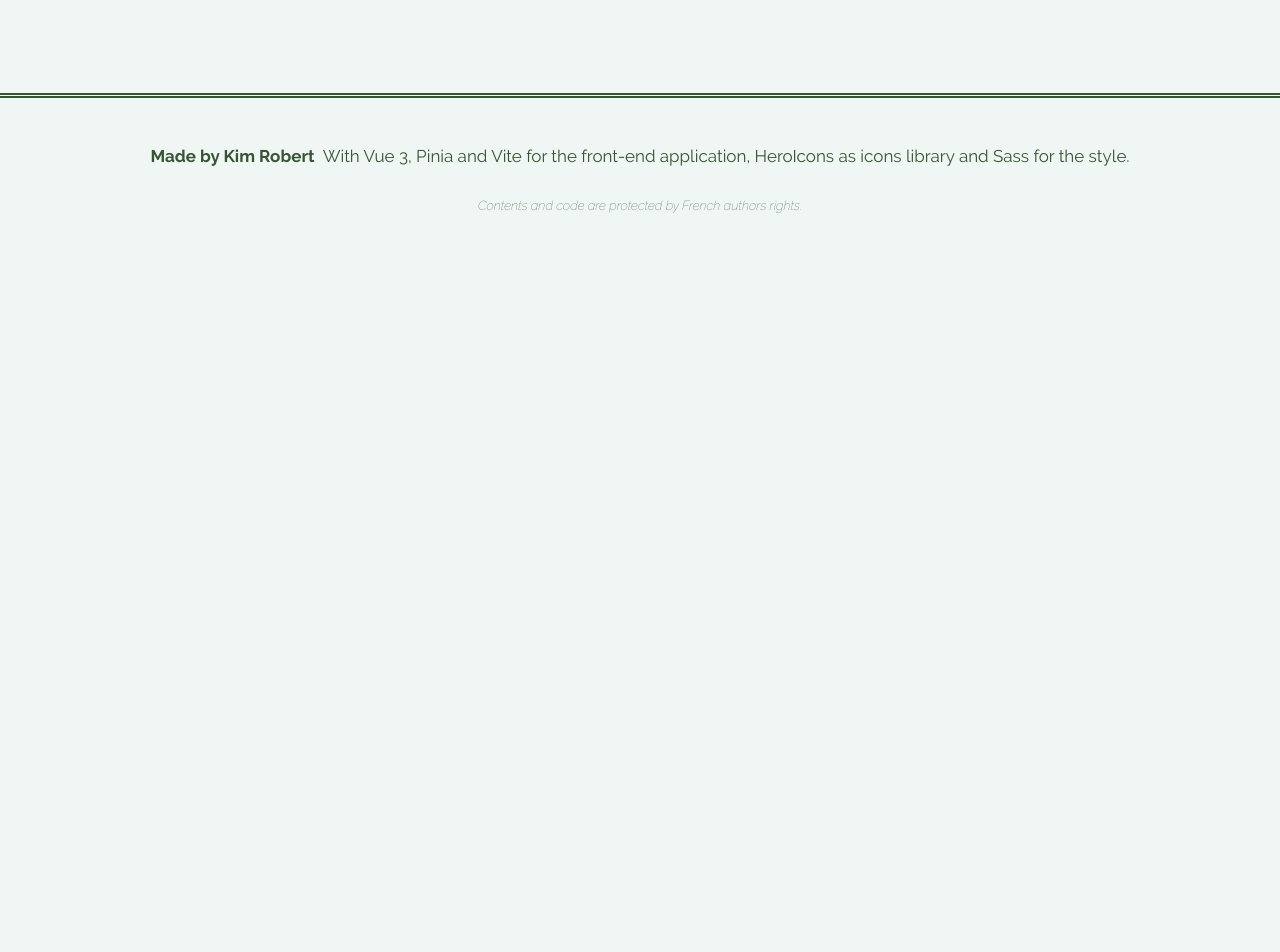
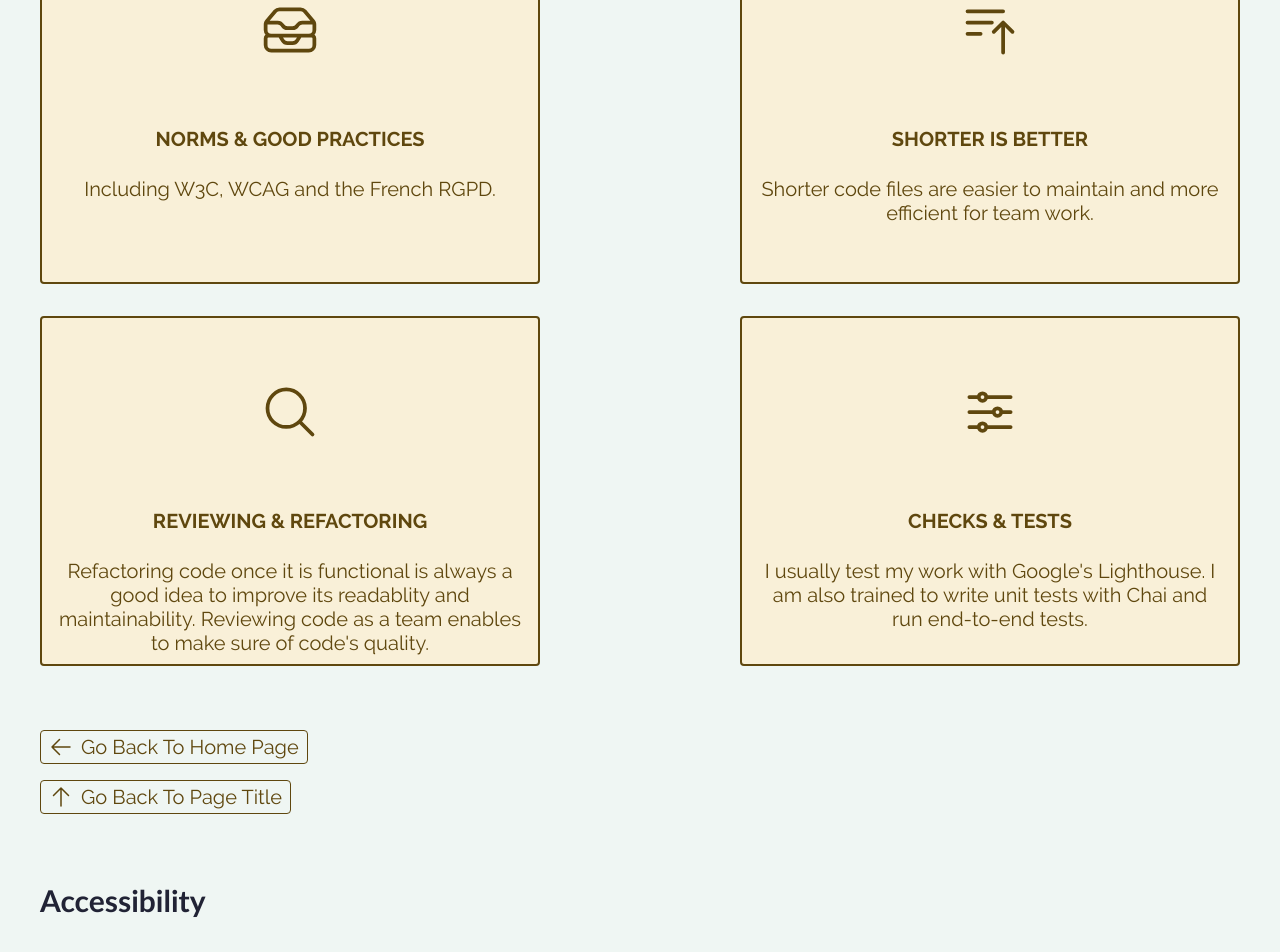
Before and after one commit to kimt0t0/Devmo, a Vue app: page /commitments in a window 1280 px wide. Shown: the part 920-1872 px from the top of the page. Before the commit the page ends 1182 px from the top, so only its background shows below. Built offline with nearby package versions, Linux system fonts and the light colour scheme; a web font is replaced by a local one.

Commit message:
f.6.1 feat: add commitments view and router as well as basic contents with necessary updates on existing particles

```diff
--- /dev/null
+++ b/src/components/commitments/CommitmentCardComponent.vue
@@ -0,0 +1,94 @@
+<script lang="ts" setup>
+    defineProps<{
+        title: string;
+        description?: string;
+        color?: string;
+        illustration: string;
+    }>();
+</script>
+
+<template>
+    <li :class="'commitment-card __' + color">
+        <div class="cc-illus-container">
+            <slot></slot>
+            <!-- add icon here -->
+        </div>
+        <div class="cc-contents">
+            <h4 class="cc-title">{{ title }}</h4>
+            <p class="cc-txt">{{ description }}</p>
+        </div>
+    </li>
+</template>
+
+<style lang="scss">
+    @import '@/styles/theme.scss';
+
+    .commitment-card {
+        box-sizing: border-box;
+        width: 100%;
+        max-height: 400px;
+        padding: $space-l $space-m;
+        border-radius: $radius-s;
+        margin: $space-m 0;
+        color: $primary;
+        border: 2px solid $primary;
+
+        @media (min-width: $bp-m) {
+            width: 500px;
+            height: 350px;
+        }
+
+        @media (min-width: $bp-xl) {
+            width: 280px;
+            height: 800px;
+        }
+
+        &.__alert {
+            background-color: lighten($alert, 35%);
+            color: darken($alert, 35%);
+            border: 2px solid darken($alert, 35%);
+        }
+
+        &.__danger {
+            background-color: lighten($danger, 40%);
+            color: darken($danger, 30%);
+            border: 2px solid darken($danger, 30%);
+        }
+
+        &.__secondary {
+            background-color: lighten($secondary, 50%);
+            color: darken($secondary, 10%);
+            border: 2px solid darken($secondary, 35%);
+        }
+    }
+
+    .cc-illus-container {
+        width: 100%;
+        height: 140px;
+        display: flex;
+        justify-content: center;
+        align-items: center;
+
+        @media (min-width: $bp-xl) {
+            height: 70px;
+        }
+
+        .ccc-icon {
+            width: $txt-xxxl;
+            height: $txt-xxxl;
+
+            @media (min-width: $bp-l) {
+                width: $txt-xxl;
+                height: $txt-xxl;
+            }
+        }
+    }
+
+    .cc-contents {
+        font-size: $txt-s;
+        text-align: center;
+        .cc-title {
+            text-transform: uppercase;
+        }
+    }
+</style>
--- /dev/null
+++ b/src/components/commitments/CommitmentCategoryComponent.vue
@@ -0,0 +1,39 @@
+<script lang="ts" setup>
+    defineProps<{
+        title: string;
+        color?: string;
+    }>();
+</script>
+
+<template>
+    <div class="commitment-category">
+        <h3 :class="'title-ter __' + color">{{ title }}</h3>
+        <ol class="commitments-list">
+            <slot></slot>
+        </ol>
+    </div>
+</template>
+
+<style lang="scss">
+    @import '@/styles/theme.scss';
+
+    .title-ter {
+        &.__alert {
+            color: darken($alert, 35%);
+        }
+        &.__danger {
+            color: darken($danger, 30%);
+        }
+        &.__secondary {
+            color: darken($secondary, 10%);
+        }
+    }
+
+    .commitments-list {
+        padding: 0;
+        list-style-type: none;
+        display: flex;
+        justify-content: space-between;
+        flex-wrap: wrap;
+    }
+</style>
--- a/src/particles/BacklinkParticle.vue
+++ b/src/particles/BacklinkParticle.vue
@@ -4,16 +4,17 @@
         anchor: string;
         title: string;
         text: string;
+        color?: string;
     }>();
 </script>
 
 <template>
     <div class="backlinks-group">
-        <ButtonLinkParticle class="backlink" path="/" name="Go back to Home Page" color="secondary" size="small">
-            <ArrowLeftIcon class="backlink-icon" />
+        <ButtonLinkParticle class="backlink" path="/" name="Go back to Home Page" :color="color ? color : 'secondary'" size="small">
+            <ArrowLeftIcon :class="'backlink-icon __' + color" />
         </ButtonLinkParticle>
-        <ButtonLinkParticle class="backlink" :path="anchor" :name="text" color="secondary" size="small">
-            <ArrowUpIcon class="backlink-icon" />
+        <ButtonLinkParticle class="backlink" :path="anchor" :name="text" :color="color ? color : 'secondary'" size="small">
+            <ArrowUpIcon :class="'backlink-icon __' + color" />
         </ButtonLinkParticle>
     </div>
 </template>
@@ -25,7 +26,7 @@
         width: 100%;
         display: flex;
         flex-direction: column;
-        margin: $space-xxl 0;
+        margin: $space-xl 0;
 
         .backlink {
             margin: $space-s 0;
@@ -36,6 +37,18 @@
                 width: $txt-m;
                 height: $txt-m;
                 margin-right: $space-s;
+
+                &.__alert {
+                    color: darken($alert, 35%);
+                }
+
+                &.__danger {
+                    color: darken($danger, 30%);
+                }
+
+                &.__primary {
+                    color: $primary;
+                }
             }
     }
 </style>
--- a/src/particles/ButtonLinkParticle.vue
+++ b/src/particles/ButtonLinkParticle.vue
@@ -52,6 +52,39 @@
                 > svg {
                     color: $light;
                 }
+
+            }
+        }
+
+        &.__alert {
+            border: 1px solid darken($alert, 35%);
+            color: darken($alert, 35%);
+            transition: all 200ms ease-in;
+
+            &:hover, &:focus {
+                background-color: darken($alert, 35%);
+                color: $light;
+
+                > svg {
+                    color: $light;
+                }
+
+            }
+        }
+
+        &.__danger {
+            border: 1px solid darken($danger, 30%);
+            color: darken($danger, 30%);
+            transition: all 200ms ease-in;
+
+            &:hover, &:focus {
+                background-color: darken($danger, 30%);
+                color: $light;
+
+                > svg {
+                    color: $light;
+                }
+
             }
         }
 
--- a/src/particles/HeroParticle.vue
+++ b/src/particles/HeroParticle.vue
@@ -55,10 +55,14 @@
     }
 
     .hero-title {
-        font-size: $txt-xxl;
+        font-size: $txt-xl;
         color: $primary;
         margin: 0;
         line-height: 1.2;
+
+        @media (min-width: $bp-xs) {
+            font-size: $txt-xxl;
+        }
         &.__secondary {
             color: $secondary;
         }
--- a/src/router/index.ts
+++ b/src/router/index.ts
@@ -31,6 +31,11 @@ const router = createRouter({
       path: '/gallery',
       name: 'gallery',
       component: () => import('@/views/GalleryView.vue')
+    },
+    {
+      path: '/commitments',
+      name: 'commitments',
+      component: () => import('@/views/CommitmentsView.vue')
     }
   ]
 })
--- a/src/stores/navlinks.ts
+++ b/src/stores/navlinks.ts
@@ -17,6 +17,10 @@ export const useNavLinksStore = defineStore('navlinks', () => {
             path: '/training'
         },
         {
+            name: 'Commitments',
+            path: '/commitments'
+        },
+        {
             name: 'My Work',
             path: '/gallery'
         }
--- /dev/null
+++ b/src/views/CommitmentsView.vue
@@ -0,0 +1,70 @@
+<script lang="ts" setup>
+    import { AdjustmentsHorizontalIcon, BarsArrowUpIcon, InboxStackIcon, MagnifyingGlassIcon } from '@heroicons/vue/24/outline';
+    import CommitmentCategoryComponent from '@/components/commitments/CommitmentCategoryComponent.vue';
+    import CommitmentCardComponent from '@/components/commitments/CommitmentCardComponent.vue';
+
+    const anchors = [
+    {
+        path: '#quality',
+        title: 'Quality'
+    },
+    {
+        path: '#accessibility',
+        title: 'Accessibility'
+    },
+    {
+        path: '#ecoconception',
+        title: 'Eco-conception'
+    }
+]
+</script>
+
+<template>
+    <HeroParticle title="Commitments" subtitle="as a web developer" id="commitments-title" />
+    <IndexParticle :anchors="anchors" />
+
+    <section class="classic-section">
+        <div class="classic-container">
+            <!-- Quality -->
+            <CommitmentCategoryComponent title="Quality" color="alert" id="quality">
+
+                <CommitmentCardComponent
+                title="Norms & Good Practices"
+                description="Including W3C, WCAG and the French RGPD."
+                color="alert">
+                    <InboxStackIcon class="ccc-icon" title="Icon for norms and goot practices" />
+                </CommitmentCardComponent>
+
+                <CommitmentCardComponent
+                title="Shorter is better"
+                description="Shorter code files are easier to maintain and more efficient for team work."
+                color="alert">
+                    <BarsArrowUpIcon class="ccc-icon" title="Icon for shorter code" />
+                </CommitmentCardComponent>
+
+                <CommitmentCardComponent
+                    title="Reviewing & Refactoring"
+                    description="Refactoring code once it is functional is always a good idea to improve its readablity and maintainability. Reviewing code as a team enables to make sure of code's quality."
+                    color="alert" >
+                    <MagnifyingGlassIcon class="ccc-icon" title="Icon for reviewing and refactoring" />
+                </CommitmentCardComponent>
+
+                <CommitmentCardComponent
+                title="Checks & Tests"
+                description="I usually test my work with Google's Lighthouse. I am also trained to write unit tests with Chai and run end-to-end tests."
+                color="alert">
+                    <AdjustmentsHorizontalIcon class="ccc-icon" title="Icon for checks and tests" />
+                </CommitmentCardComponent>
+
+                 <BacklinkParticle anchor="#commitments-title" title="Go back to top of page" text="Go back to page title" color="alert" />
+
+            </CommitmentCategoryComponent>
+
+            <!-- Accessibility -->
+            <CommitmentCategoryComponent title="Accessibility" color="secondary" id="accessibility"></CommitmentCategoryComponent>
+            <!-- Eco-conception -->
+            <CommitmentCategoryComponent title="Eco-conception" id="ecoconception"></CommitmentCategoryComponent>
+
+        </div>
+    </section>
+</template>
```
Also changed, not shown: src/components/gallery/scss/CrowComponent.vue (+10 -14 lines), src/assets/images/work_contrasts.webp (added).
